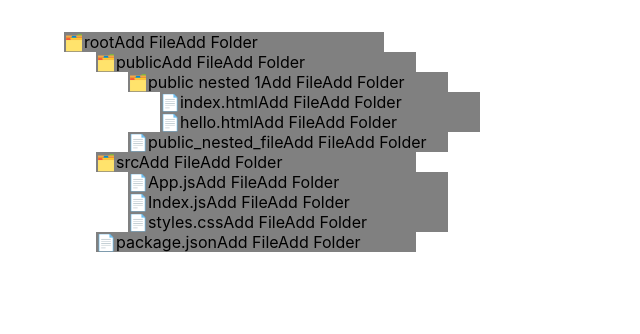
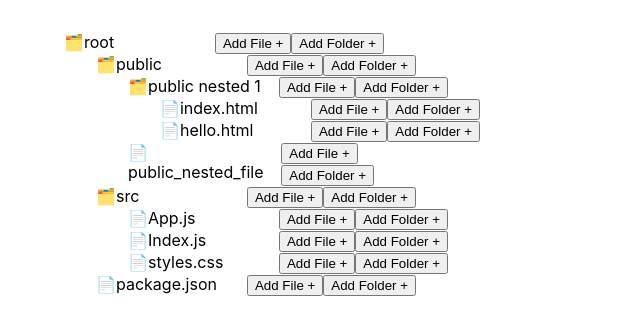
Before and after one commit to code0monkey1/react-interview-file-explorer, a React (Create React App) app: page / in a window 1280 px wide. Shown: the top 334 px of the page, without its empty margins (0-640 px from the left). Built offline with nearby package versions, Linux system fonts and the light colour scheme.

Commit message:
23 Apr 2023, 10:09

```diff
--- a/src/components/Folder.jsx
+++ b/src/components/Folder.jsx
@@ -16,12 +16,12 @@ const Folder = ({data}) => {
   }
    return<>
 
-      <div onClick={()=>{setOpen(!open)}} style={{width:"20rem",backgroundColor:"grey"}} >
-        <span>{data.isFolder?<>🗂️</>:<>📄</>}</span>
-        {data.name}
-
-          <span>Add File</span>
-          <span>Add Folder</span>
+      <div onClick={()=>{setOpen(!open)}} style={{width:"20rem",display:"flex",justifyContent:"space-between"}} >
+        <span>{data.isFolder?<>🗂️</>:<>📄</>}{data.name}</span>
+        <div>
+          <button>Add File +</button>
+          <button>Add Folder +</button>
+        </div>
 
       </div>
 
```
